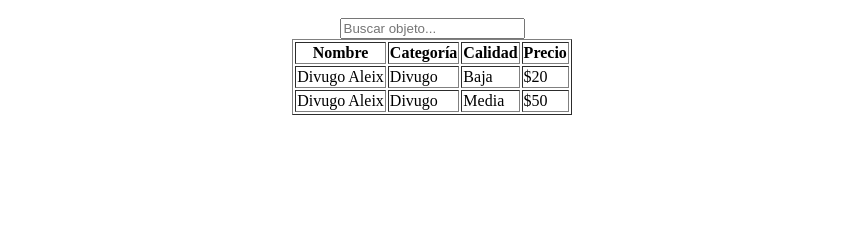
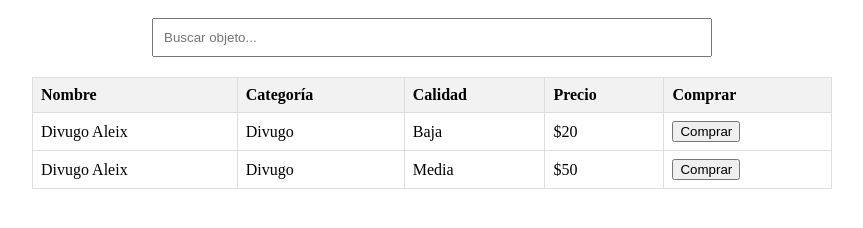
Before and after one commit to AleixSapa/tienda-aleix, a plain HTML site: page Precios.html in a window 1280 px wide. Shown: the part 48-276 px from the top of the page, without its empty margins (208-1071 px from the left). Drawn offline with Linux system fonts and the light colour scheme.

Commit message:
Cunacta A JAvascript

```diff
--- a/Precios.html
+++ b/Precios.html
@@ -6,8 +6,9 @@
 
         <head>
             <title>Buscador de Objetos en una Tabla</title>
-            <link rel="stylesheet" href="styles.css">
-            <script src="Funcionamiento De Buscador.js"></script>
+            <link rel="stylesheet" href="style.css">
+            <script src="FuncionamientoDeBuscador.js"></script>
+            <script src="script.js"></script>
         </head>
 
         <head>
@@ -27,6 +28,7 @@
                         <th>Categoría</th>
                         <th>Calidad</th>
                         <th>Precio</th>
+                        <th>Comprar</th>
                     </tr>
                 </thead>
                 <tbody>
@@ -35,12 +37,14 @@
                         <td>Divugo</td>
                         <td>Baja</td>
                         <td>$20</td>
+                        <td> <button onclick="PagarF(1)">Comprar</button> </td>
                     </tr>
                     <tr>
                         <td>Divugo Aleix</td>
                         <td>Divugo</td>
                         <td>Media</td>
                         <td>$50</td>
+                        <td> <button onclick="PagarF(2)">Comprar</button> </td>
                     </tr>
 
                     <!-- Agrega más filas para tus objetos -->
```
